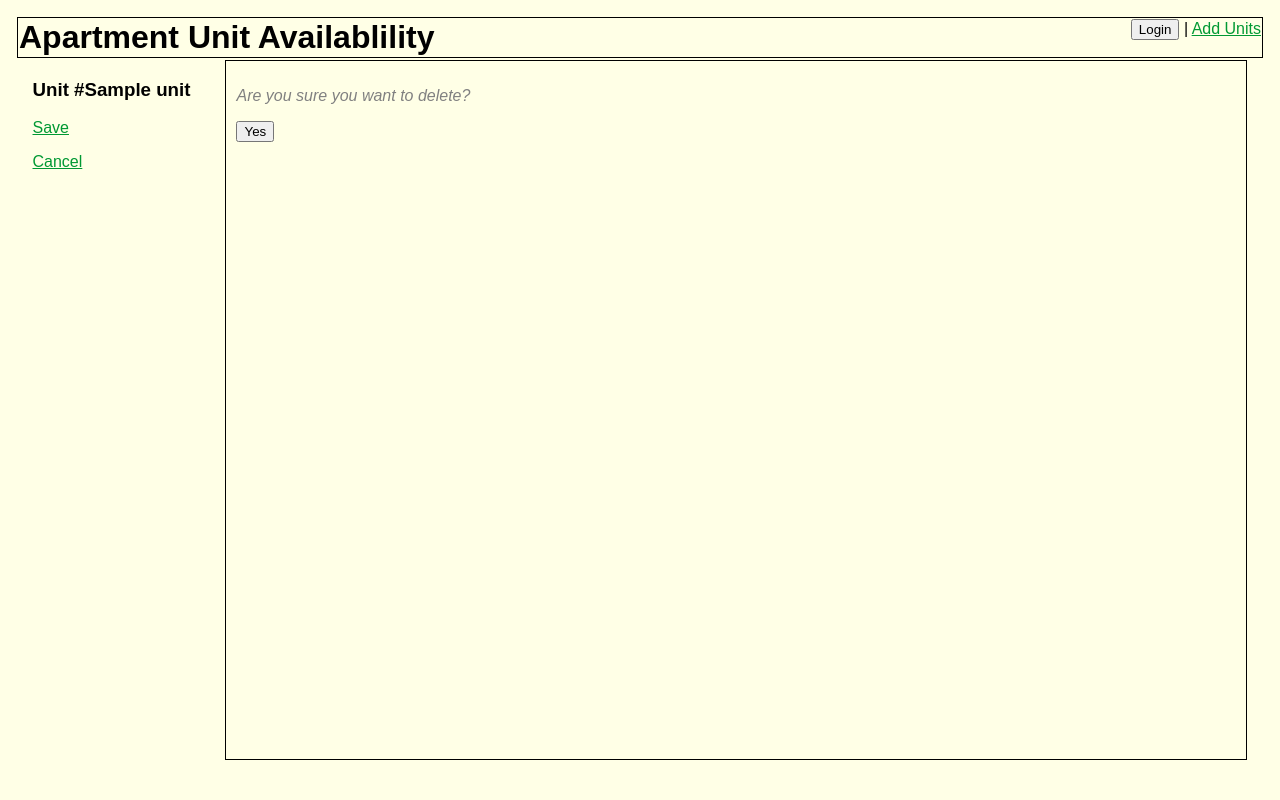
After one commit to robmonday/apartment-inventory, a Flask app: page /floorplan/1/unit/1/delete/ in a window 1280 px wide. The commit adds this page. Run offline with Flask 2, Linux system fonts and the light colour scheme; tables that the repository leaves empty hold one stand-in row (values such as "Sample post").

Commit message:
Add ability to delete units

```diff
--- a/server.py
+++ b/server.py
@@ -48,6 +48,17 @@ def editUnit(floorplan_id, unit_id):
 		unit = session.query(Unit).filter_by(id=unit_id).one()
 		return render_template('editunit.html', unit = unit, floorplan_id=floorplan_id, unit_id=unit_id)
 
+@app.route('/floorplan/<floorplan_id>/unit/<unit_id>/delete/', methods=['GET','POST'])
+def deleteUnit(floorplan_id, unit_id):
+	deletedUnit = session.query(Unit).filter_by(id=unit_id).one()
+	if request.method == 'POST':
+		session.delete(deletedUnit)
+		session.commit()
+		return redirect(url_for('showAllInv'))
+	else:
+		unit = session.query(Unit).filter_by(id=unit_id).one()
+		return render_template('deleteunit.html', unit = unit, floorplan_id=floorplan_id, unit_id=unit_id)
+
 if __name__ == '__main__':
 	app.debug = True
 	app.run(host = '0.0.0.0', port = 5000)
--- /dev/null
+++ b/templates/deleteunit.html
@@ -0,0 +1,16 @@
+{% extends "index.html" %}
+
+{% block entire_pane %}
+<block>
+<h3>Unit #{{unit.name}}</h3>
+<p><a href="#">Save</a></p>
+<p><a href="{{url_for('showAllInv')}}">Cancel</a></p>
+</block>
+<div class="item-description">
+	<p>Are you sure you want to delete?</p>
+	<form action="{{url_for('deleteUnit', deletedUnit = unit, floorplan_id=floorplan_id, unit_id=unit_id)}}" method='POST'>
+	<input type="Submit" value="Yes">
+	</form>
+</div>
+
+{% endblock %}
--- a/templates/index.html
+++ b/templates/index.html
@@ -4,14 +4,10 @@
 	<title>Apartment Unit Availability</title>
 </head>
 <body>
-	<table>
-		<tr>
-			<td>
-				<h1 style="display: inline; text-align: left;">Apartment Unit Availablility</h1>
-				<input type="button" value="Login" style="float: right">
-			</td>
-		</tr>
-	</table>
+	<table><tr><td>
+		<h1 style="display: inline; text-align: left;">Apartment Unit Availablility</h1>
+		<span style="float: right"><input type="button" value="Login"> | <a href="#">Add Units</a></span>
+	</td></tr></table>
 
 	<div class="container">
 	{% block entire_pane %}
--- a/templates/unit.html
+++ b/templates/unit.html
@@ -4,6 +4,7 @@
 <block>
 <h3>Unit #{{unit.name}}</h3>
 <p><a href="{{url_for('editUnit', unit_id = unit.id, floorplan_id = unit.floorplan.id)}}">Edit</a></p>
+<p><a href="{{url_for('deleteUnit', unit_id = unit.id, floorplan_id = unit.floorplan.id)}}">Delete</a></p>
 <p><a href="{{url_for('showAllInv')}}">Back</a></p>
 </block>
 <div class="item-description">
```
